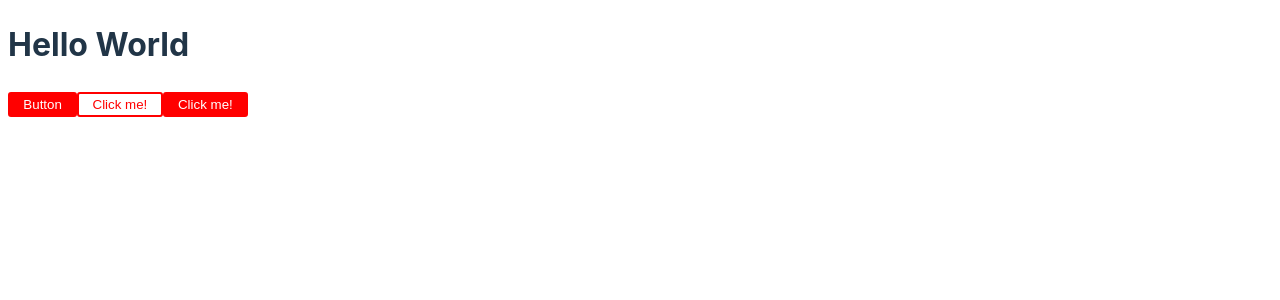
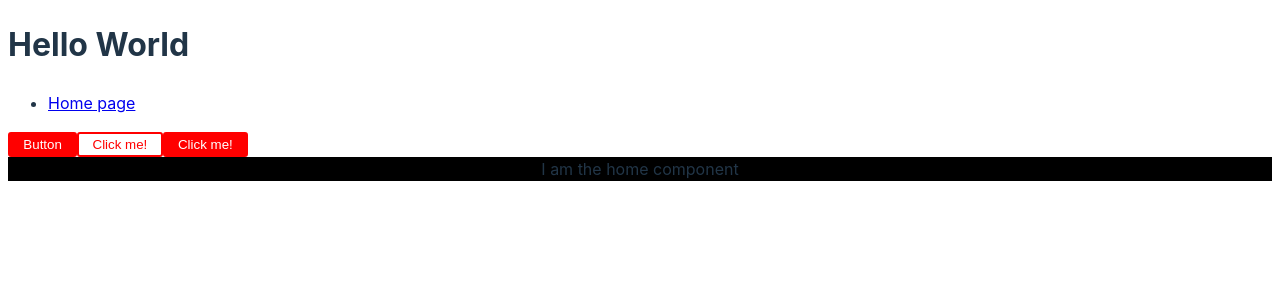
Before and after one commit to wade-levels-up/shopping-cart, a React (Vite) app: page / in a window 1280 px wide. Shown: the top 300 px of the page. Built offline with nearby package versions, Linux system fonts and the light colour scheme.

Commit message:
Setup basic routing with React-Router library
Created a basic route between two paths, / and
home. This will be expanded upon with nested
children elements. The router will be refactored
into it's own file.

```diff
--- a/package.json
+++ b/package.json
@@ -14,6 +14,7 @@
     "prop-types": "^15.8.1",
     "react": "^18.3.1",
     "react-dom": "^18.3.1",
+    "react-router-dom": "^7.1.1",
     "styled-components": "^6.1.13"
   },
   "devDependencies": {
--- a/src/components/App/App.jsx
+++ b/src/components/App/App.jsx
@@ -1,4 +1,6 @@
+import { Link } from "react-router-dom";
 import Button from "../Button/Button"
+import Home from "../Home/Home";
 
 function App() {
 
@@ -9,9 +11,17 @@ function App() {
   return (
     <div>
       <h1>Hello World</h1>
+      <nav>
+        <ul>
+          <li>
+            <Link to="home">Home page</Link>
+          </li>
+        </ul>
+      </nav>
       <Button $primary>Button</Button>
       <Button></Button>
       <Button $primary onClick={handleClick}></Button>
+      <Home></Home>
     </div>
   )
 }
--- /dev/null
+++ b/src/components/Home/Home.jsx
@@ -0,0 +1,25 @@
+import styled from "styled-components";
+import PropTypes from "prop-types";
+
+const StyledHome = styled.main`
+    text-align: center;
+    background-color: black;
+`;
+
+const Home = ({ children }) => {
+    return (
+        <StyledHome>
+            {children}
+        </StyledHome>
+    )
+}
+
+Home.propTypes = {
+    children: PropTypes.any,
+}
+
+Home.defaultProps = {
+    children: 'I am the home component'
+}
+
+export default Home;
--- a/src/main.jsx
+++ b/src/main.jsx
@@ -1,10 +1,23 @@
 import { StrictMode } from 'react'
 import { createRoot } from 'react-dom/client'
+import { createBrowserRouter, RouterProvider } from 'react-router-dom'
 import './index.css'
 import App from './components/App/App.jsx'
+import Home from './components/Home/Home.jsx'
+
+const router = createBrowserRouter([
+  {
+    path: '/',
+    element: <App />,
+  },
+  {
+    path: 'home',
+    element: <Home />,
+  }
+])
 
 createRoot(document.getElementById('root')).render(
   <StrictMode>
-    <App />
+    <RouterProvider router={router}/>
   </StrictMode>,
 )
```
Also changed, not shown: 2 other files (tests, documents, lock files or other folders).
